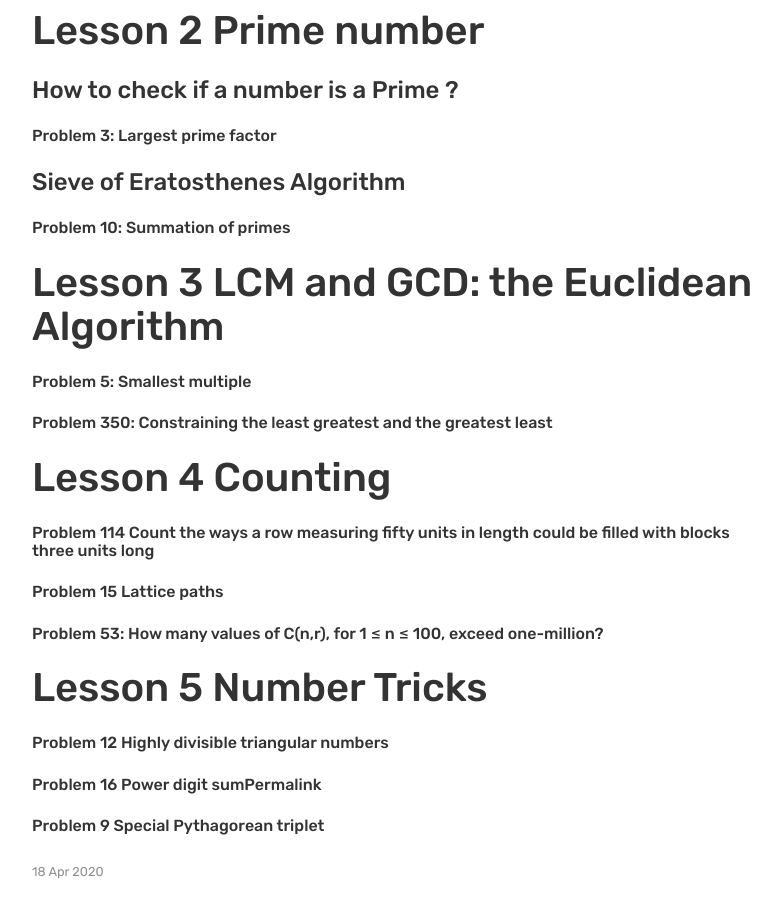
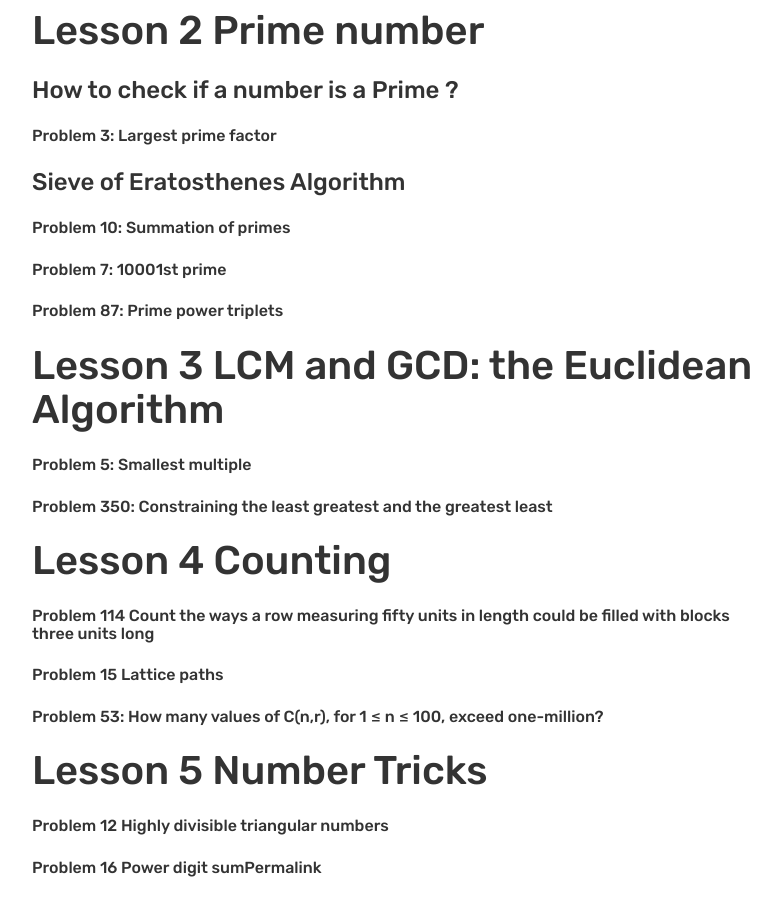
Before and after one commit to irvinecodingclub/irvinecodingclub.github.io, a Jekyll site: the page built from _posts/2020-04-18-python-and-math-problems.md, in a window 1280 px wide and 900 px high, scrolled down 1244 px. Shown: the whole window, without its empty margins (53-834 px from the left). Built offline with Jekyll 4.4.1, drawn with Linux system fonts in a browser that asks for light colours; comment, search, counter and statistics services are not loaded.

Commit message:
math and python

```diff
--- a/_posts/2020-04-18-python-and-math-problems.md
+++ b/_posts/2020-04-18-python-and-math-problems.md
@@ -43,6 +43,8 @@ In this course, we will use Python program to solve mathematical problems. We wi
 #### Sieve of Eratosthenes Algorithm
 
 ###### Problem 10: Summation of primes
+###### Problem 7:  10001st prime
+###### Problem 87: Prime power triplets
 
 # Lesson 3  LCM and GCD: the Euclidean Algorithm
 
```
